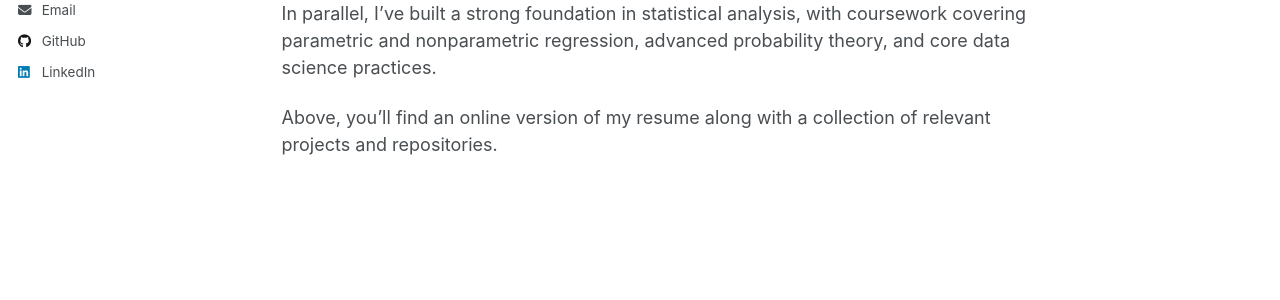
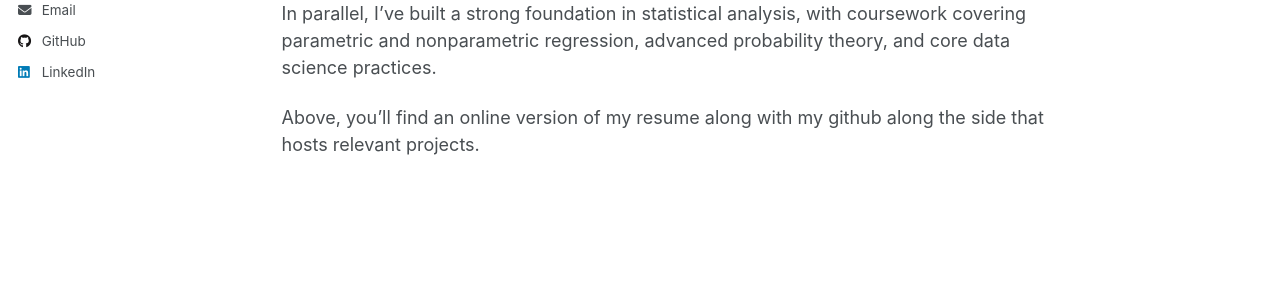
Before and after one commit to nathanielscanlon/nathanielscanlon.github.io, a Jekyll site: the page built from _pages/about.md, in a window 1280 px wide and 1015 px high. Shown: the part 452-752 px from the top of the window. Built offline with Jekyll 4.4.1, drawn with Linux system fonts in a browser that asks for light colours.

Commit message:
Update about.md

```diff
--- a/_pages/about.md
+++ b/_pages/about.md
@@ -15,4 +15,4 @@ My experience spans the full machine learning pipeline: from data gathering and
 
 In parallel, I’ve built a strong foundation in statistical analysis, with coursework covering parametric and nonparametric regression, advanced probability theory, and core data science practices.
 
-Above, you’ll find an online version of my resume along with a collection of relevant projects and repositories.
+Above, you’ll find an online version of my resume along with my github along the side that hosts relevant projects.
```
